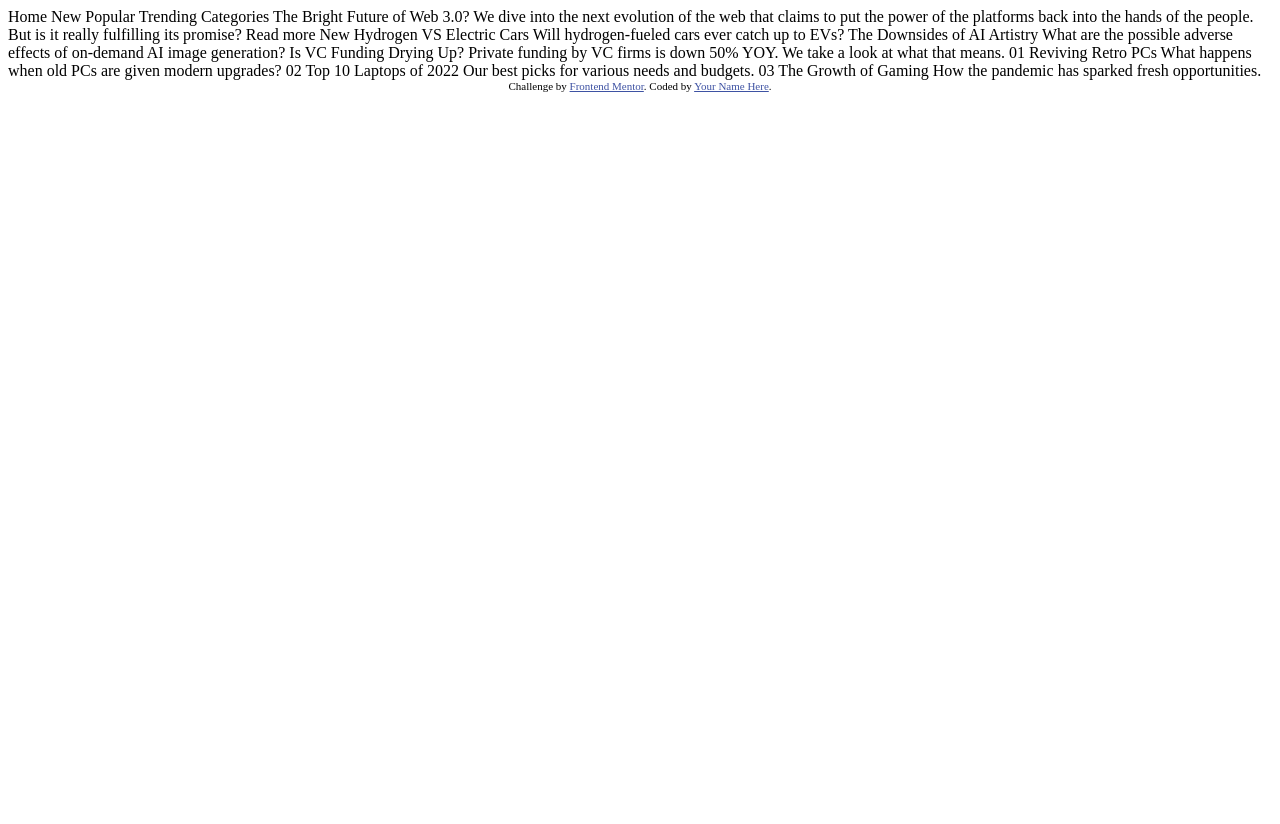
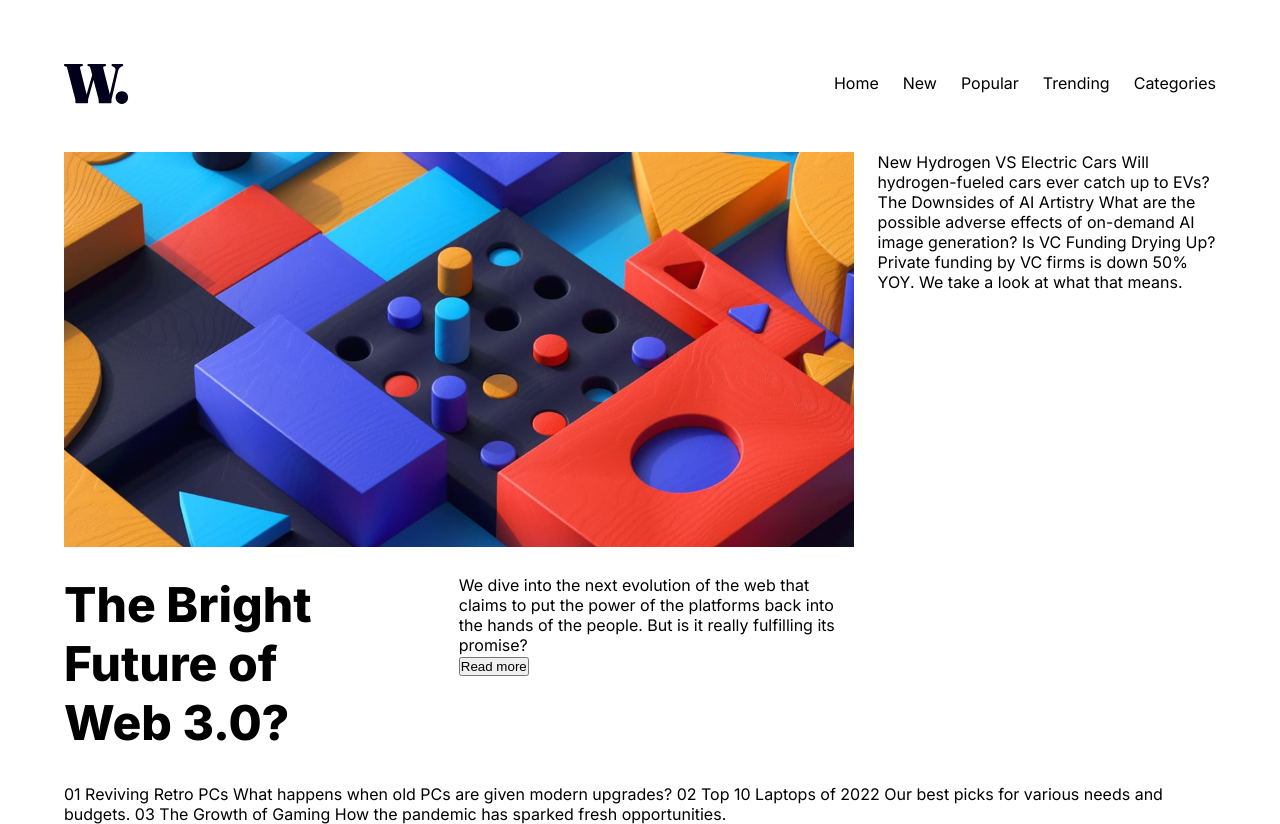
Before and after one commit to Riccardocode/FEM-news-Homepage, a plain HTML site: page index.html in a window 1280 px wide. Before the commit the page ends 800 px from the top, so only its background shows below. Drawn offline with Linux system fonts and the light colour scheme.

Commit message:
add first components

```diff
--- a/index.html
+++ b/index.html
@@ -1,60 +1,64 @@
 <!DOCTYPE html>
 <html lang="en">
   <head>
-  <meta charset="UTF-8">
-  <meta name="viewport" content="width=device-width, initial-scale=1.0"> <!-- displays site properly based on user's device -->
+    <meta charset="UTF-8" />
+    <meta name="viewport" content="width=device-width, initial-scale=1.0" />
+    <!-- displays site properly based on user's device -->
 
-  <link rel="icon" type="image/png" sizes="32x32" href="./assets/images/favicon-32x32.png">
+    <link
+      rel="icon"
+      type="image/png"
+      sizes="32x32"
+      href="./assets/images/favicon-32x32.png"
+    />
+    <link rel="stylesheet" href="style.css" />
 
     <title>Frontend Mentor | News homepage</title>
 
     <!-- Feel free to remove these styles or customise in your own stylesheet 👍 -->
-  <style>
-    .attribution { font-size: 11px; text-align: center; }
-    .attribution a { color: hsl(228, 45%, 44%); }
-  </style>
   </head>
   <body>
+    <header>
+      <img src="assets/images/logo.svg" />
+      <nav>
+        <ul>
+          <li>Home</li>
+          <li>New</li>
+          <li>Popular</li>
+          <li>Trending</li>
+          <li>Categories</li>
+        </ul>
+      </nav>
+    </header>
 
-  Home
-  New
-  Popular
-  Trending
-  Categories
+    <section class="top_content">
+      <main>
+        <img src="assets/images/image-web-3-desktop.jpg"/>
+        <div class="content">
+          <h2>The Bright Future of Web 3.0?</h2>
+          <div class="description">
+            <p>
+              We dive into the next evolution of the web that claims to put the
+              power of the platforms back into the hands of the people. But is
+              it really fulfilling its promise?
+            </p>
+            <button>Read more</button>
+          </div>
+        </div>
+      </main>
 
-  The Bright Future of Web 3.0?
+      <aside>
+        New Hydrogen VS Electric Cars Will hydrogen-fueled cars ever catch up to
+        EVs? The Downsides of AI Artistry What are the possible adverse effects
+        of on-demand AI image generation? Is VC Funding Drying Up? Private
+        funding by VC firms is down 50% YOY. We take a look at what that means.
+      </aside>
+    </section>
 
-  We dive into the next evolution of the web that claims to put the power of the platforms back into the hands of the people.
-  But is it really fulfilling its promise?
-
-  Read more
-
-  New
-
-  Hydrogen VS Electric Cars
-  Will hydrogen-fueled cars ever catch up to EVs?
-
-  The Downsides of AI Artistry
-  What are the possible adverse effects of on-demand AI image generation?
-
-  Is VC Funding Drying Up?
-  Private funding by VC firms is down 50% YOY. We take a look at what that means.
-
-  01
-  Reviving Retro PCs
-  What happens when old PCs are given modern upgrades?
-
-  02
-  Top 10 Laptops of 2022
-  Our best picks for various needs and budgets.
-
-  03
-  The Growth of Gaming
-  How the pandemic has sparked fresh opportunities.
-
-  <div class="attribution">
-    Challenge by <a href="https://www.frontendmentor.io?ref=challenge" target="_blank">Frontend Mentor</a>.
-    Coded by <a href="#">Your Name Here</a>.
-  </div>
+    <section>
+      01 Reviving Retro PCs What happens when old PCs are given modern upgrades?
+      02 Top 10 Laptops of 2022 Our best picks for various needs and budgets. 03
+      The Growth of Gaming How the pandemic has sparked fresh opportunities.
+    </section>
   </body>
 </html>
--- /dev/null
+++ b/style.css
@@ -0,0 +1,88 @@
+@import url('https://fonts.googleapis.com/css2?family=Inter:wght@100;200;300;400;500;600;700;800;900&display=swap');
+
+*, *::after, *::before {
+    margin: 0;
+    padding: 0;
+    box-sizing: border-box;
+    /* outline: 1px solid blue; */
+}
+
+body {
+    height: 100vh;
+    width: 100%;
+    padding: 3rem 4rem;
+    font-family: Inter, sans-serif;
+    display: flex;
+    flex-direction: column;
+    gap: 2rem;
+}
+
+/* root element font size = 16px
+1rem = root element font size
+
+*/
+
+header {
+    width: 100%;
+    padding: 1rem 0;
+    display: flex;
+    justify-content: space-between;
+    align-items: center;
+}
+
+header nav ul {
+    list-style-type: none; /* remove list items*/
+    display: flex;
+    justify-content: flex-end;
+    gap: 1.5rem;
+}
+
+header nav ul li {
+    cursor: pointer;
+    /*border right left and top have 0 px*/
+    border-bottom: 2px solid transparent;
+    transition: all 300ms ease;
+}
+
+header nav ul li:hover {
+    border-color: hsl(35, 77%, 62%);
+}
+
+.top_content {
+    display: flex;
+    gap: 1.5rem;
+}
+
+.top_content main {
+    width: 70%;
+}
+
+/* > select only the top level tag*/
+.top_content main > img {
+    width: 100%;
+    aspect-ratio: 4/2;
+    /* outline: 1px solid purple; */
+    /* object-fit how does it fit within the container*/
+    object-fit: cover;
+    margin-bottom: 1.5rem;
+}
+
+.content {
+    display: flex;
+    justify-content: space-between;
+}
+
+.content h2 {
+    width: 40%;
+    font-size: 3rem;
+    padding-right: 3.8rem;
+    font-weight: 800;
+}
+
+.content > div {
+    width: 50%;
+}
+
+.top_content aside {
+    width: 30%;
+}
```
Lines whose indentation alone changed are shown as unchanged.
